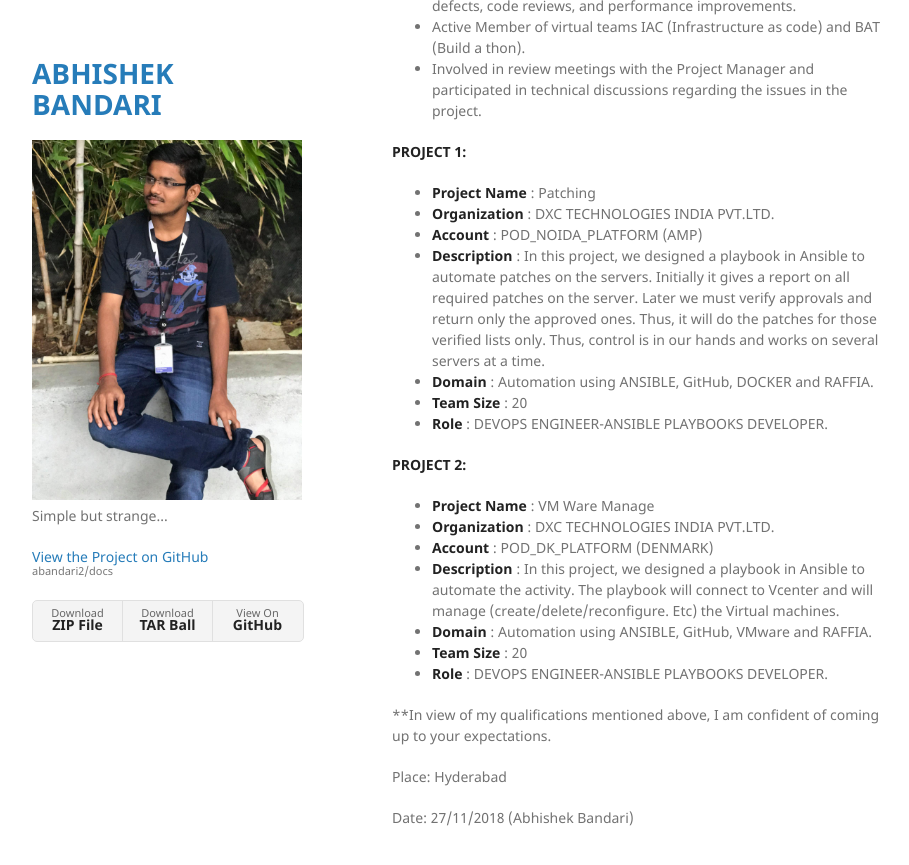
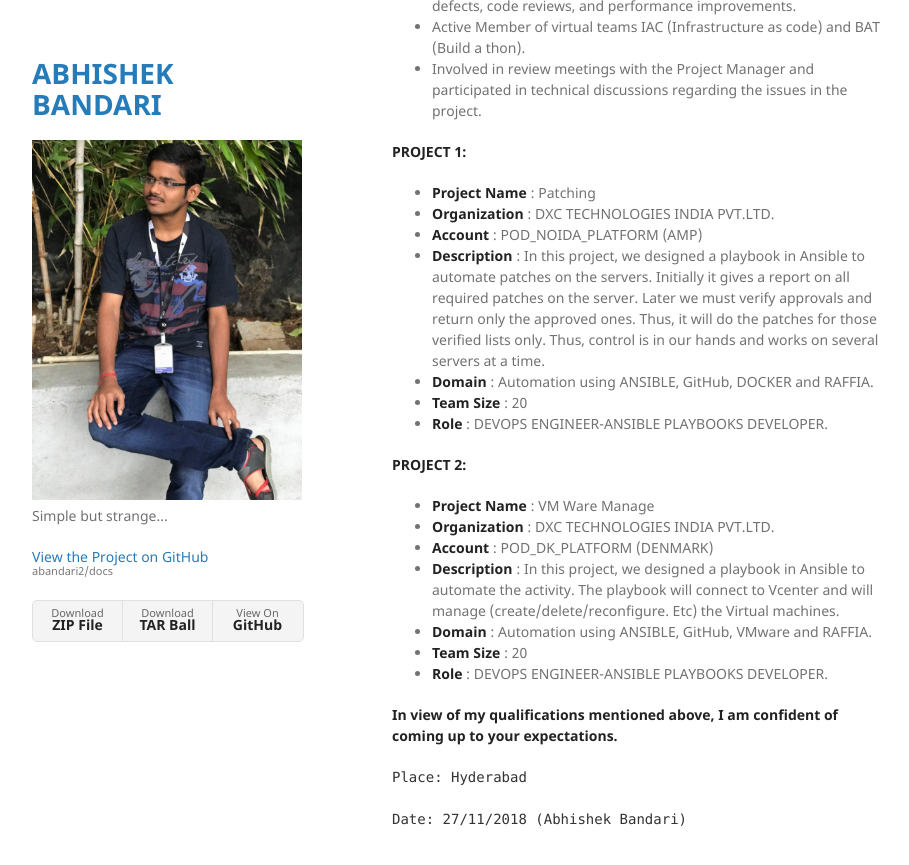
Before and after one commit to abandari2/docs, a Jekyll site: the page built from resume.md, in a window 1280 px wide and 900 px high, scrolled down 822 px. Shown: the top 865 px of the window, without its empty margins (178-1087 px from the left). Built offline with Jekyll 4.4.1, drawn with Linux system fonts in a browser that asks for light colours; part of the change alters nothing that is shown.

Commit message:
Update resume.md

````diff
--- a/resume.md
+++ b/resume.md
@@ -55,9 +55,9 @@ permalink: /resume
 * **Team Size**       :	20
 * **Role**            :    DEVOPS ENGINEER-ANSIBLE PLAYBOOKS DEVELOPER.
 
-**In view of my qualifications mentioned above, I am confident of coming up to your expectations.
+**In view of my qualifications mentioned above, I am confident of coming up to your expectations.**
 
 
-Place: Hyderabad
+```Place: Hyderabad```
 
-Date:  27/11/2018                       				                               (Abhishek Bandari)
+```Date:  27/11/2018                       				                               (Abhishek Bandari)```
````
